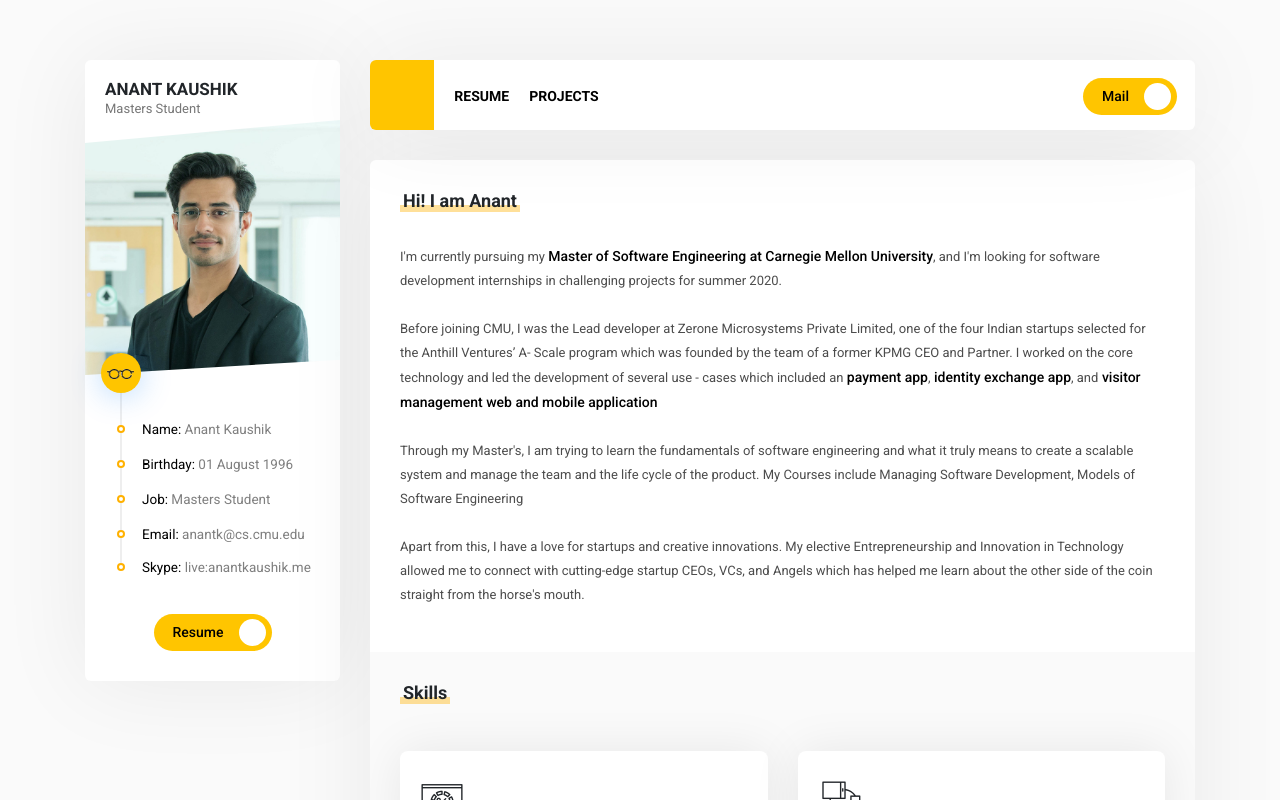
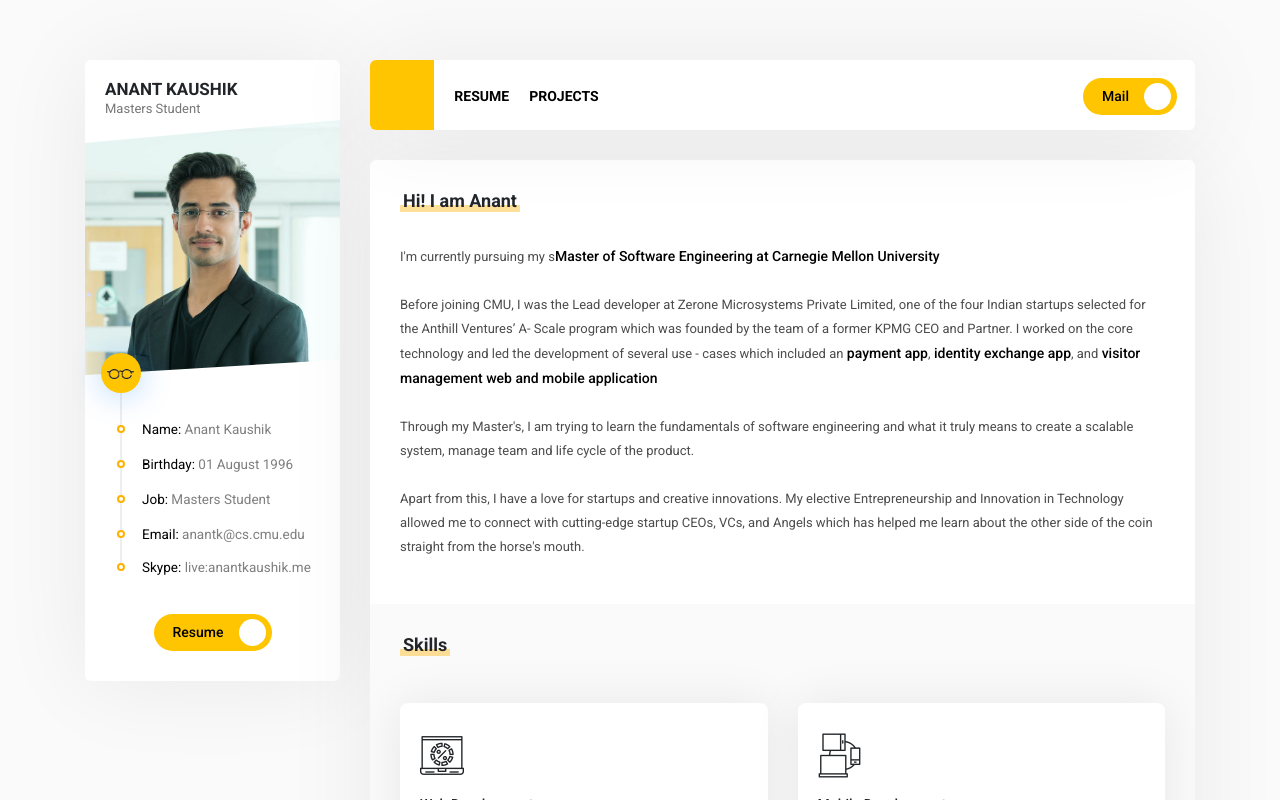
Before and after one commit to anant-kaushik/anantkaushik.com, a React (Create React App) app: page /home in a window 1280 px wide. Shown: the top 800 px of the page. Built offline with nearby package versions, Linux system fonts and the light colour scheme; a web font is replaced by a local one.

Commit message:
updated about

```diff
--- a/src/containers/Home/Home.jsx
+++ b/src/containers/Home/Home.jsx
@@ -7,12 +7,10 @@ import { data } from "utils";
 const AboutMe = ({ about }) => (
   <Section title="Hi! I am Anant">
     <Paragragh className="top_30">
-      I'm currently pursuing my{" "}
+      I'm currently pursuing my s
       <LinkRefer link="https://mse.isri.cmu.edu/applicants/mse-ap/index.html">
         Master of Software Engineering at Carnegie Mellon University
       </LinkRefer>
-      , and I'm looking for software development internships in challenging
-      projects for summer 2020.
       <br />
       <br />
       Before joining CMU, I was the Lead developer at Zerone Microsystems
@@ -22,17 +20,15 @@ const AboutMe = ({ about }) => (
       of several use - cases which included an
       <LinkRefer link="http://zpi.cash"> payment app</LinkRefer>,
       <LinkRefer link="http://conyct.com"> identity exchange app</LinkRefer>,
-      and
+      and{" "}
       <LinkRefer link="http://conyct.com/vms">
-        {" "}
         visitor management web and mobile application
       </LinkRefer>
       <br />
       <br />
       Through my Master's, I am trying to learn the fundamentals of software
-      engineering and what it truly means to create a scalable system and manage
-      the team and the life cycle of the product. My Courses include Managing
-      Software Development, Models of Software Engineering
+      engineering and what it truly means to create a scalable system, manage
+      team and life cycle of the product.
       <br />
       <br />
       Apart from this, I have a love for startups and creative innovations. My
```
